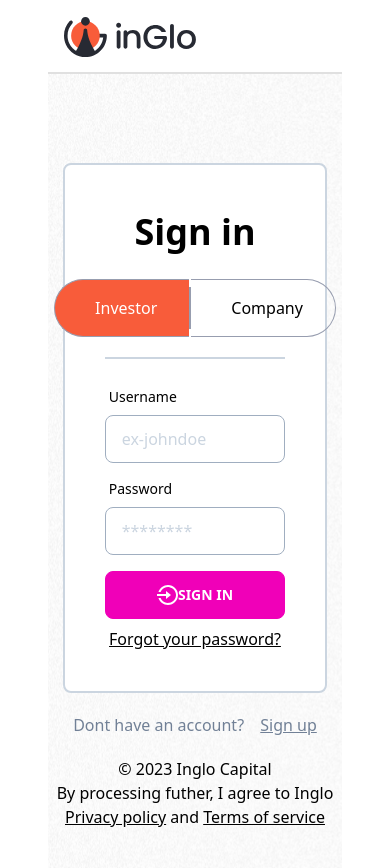
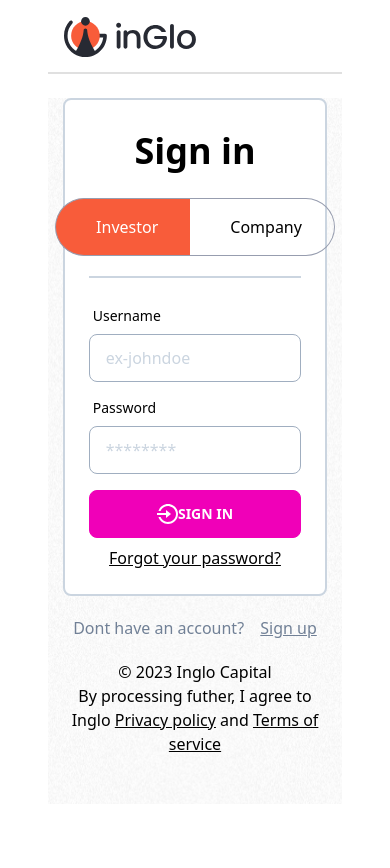
Before and after one commit to jazirk/ingloo-frontend, a Next.js app: page /login in a window 390 px wide. Shown: the top 868 px of the page. After the commit the page ends 844 px from the top, so only its background shows below. Built offline with nearby package versions, Linux system fonts and the light colour scheme.

Commit message:
login and signup css fix

```diff
--- a/src/button-group/ButtonGroup.tsx
+++ b/src/button-group/ButtonGroup.tsx
@@ -42,20 +42,20 @@ const ButtonGroup = ({ selected }: IButtonGroupProps) => {
   }, [selected]);
 
   return (
-    <div className={`flex text-black`}>
+    <div className={`flex`}>
       <a onClick={() => onUserTypeChange('investor')}>
         <div
-          className={`text-white flex gap-2 font-normal border border-[#979DAF] border-r-0 rounded-l-full py-4 px-8 ${
+          className={`flex gap-2 font-normal border border-[#979DAF] border-r-0 rounded-l-full py-4 px-8 ${
             selectedUserType === 'investor'
               ? 'bg-[#F85C3A] text-white'
               : 'text-black'
-          }}`}
+          }`}
         >
           <Image src={investorImageSrc} alt="Investor" />
           Investor
         </div>
       </a>
-      <div className="border border-[#979DAF] mt-2 mb-2" />
+      {/* <div className="border border-[#979DAF] mt-2 mb-2" /> */}
       <a onClick={() => onUserTypeChange('company')}>
         <div
           className={`flex gap-2 font-normal border border-[#979DAF] border-l-0 rounded-r-full py-4 px-8 ${
--- a/src/login/LoginCard.tsx
+++ b/src/login/LoginCard.tsx
@@ -6,7 +6,7 @@ import { Button } from '../button/Button';
 
 const LoginCard = () => {
   return (
-    <div className="w-[90%] md:w-[60%] lg:w-[40%] h-fit p-10 bg-white border-2 border-gray-400 rounded-lg flex flex-col items-center justify-center gap-5">
+    <div className="w-[90%] md:w-[60%] lg:w-[40%] h-fit p-6 lg:p-10 bg-white border-2 border-gray-400 rounded-lg flex flex-col items-center justify-center gap-5">
       <h1 className="text-4xl text-black font-bold">Sign in</h1>
       <ButtonGroup selected="investor"></ButtonGroup>
       <div className="border-gray-400 border-b-2 w-full max-w-xl"></div>
--- a/src/login/SignUpCard.tsx
+++ b/src/login/SignUpCard.tsx
@@ -47,7 +47,7 @@ const SignUpCard = () => {
       <ButtonGroup
         selected={userType || 'investor'}
         // updateSelected="updateSelectedUser"
-      ></ButtonGroup>
+      />
       <div className="border-gray-400 border-b-2 w-full max-w-xl"></div>
       {userType === 'investor' ? (
         <div className="w-full flex justify-center items-center flex-col gap-2">
--- a/src/pages/login.tsx
+++ b/src/pages/login.tsx
@@ -31,7 +31,7 @@ const Login = () => {
         <div className="border-t-2 border-t-[#E0E0E0]"></div>
         <main
           style={style}
-          className="flex items-center justify-center flex-col gap-5 h-screen"
+          className="flex items-center justify-center flex-col gap-5 h-100 lg:h-screen mt-6 lg:mt-0"
         >
           {isLogin ? <LoginCard /> : <SignUpCard />}
           {isLogin ? <SignUpTitle /> : <LoginTitle />}
@@ -41,7 +41,7 @@ const Login = () => {
               Sign up
             </a>
           </div> */}
-          <footer className="flex flex-col items-center justify-center text-black">
+          <footer className="flex flex-col items-center justify-center text-black px-4 mb-12 lg:mb-0">
             <p>&copy; 2023 Inglo Capital</p>
             <p className="text-center">
               By processing futher, I agree to Inglo{' '}
```
